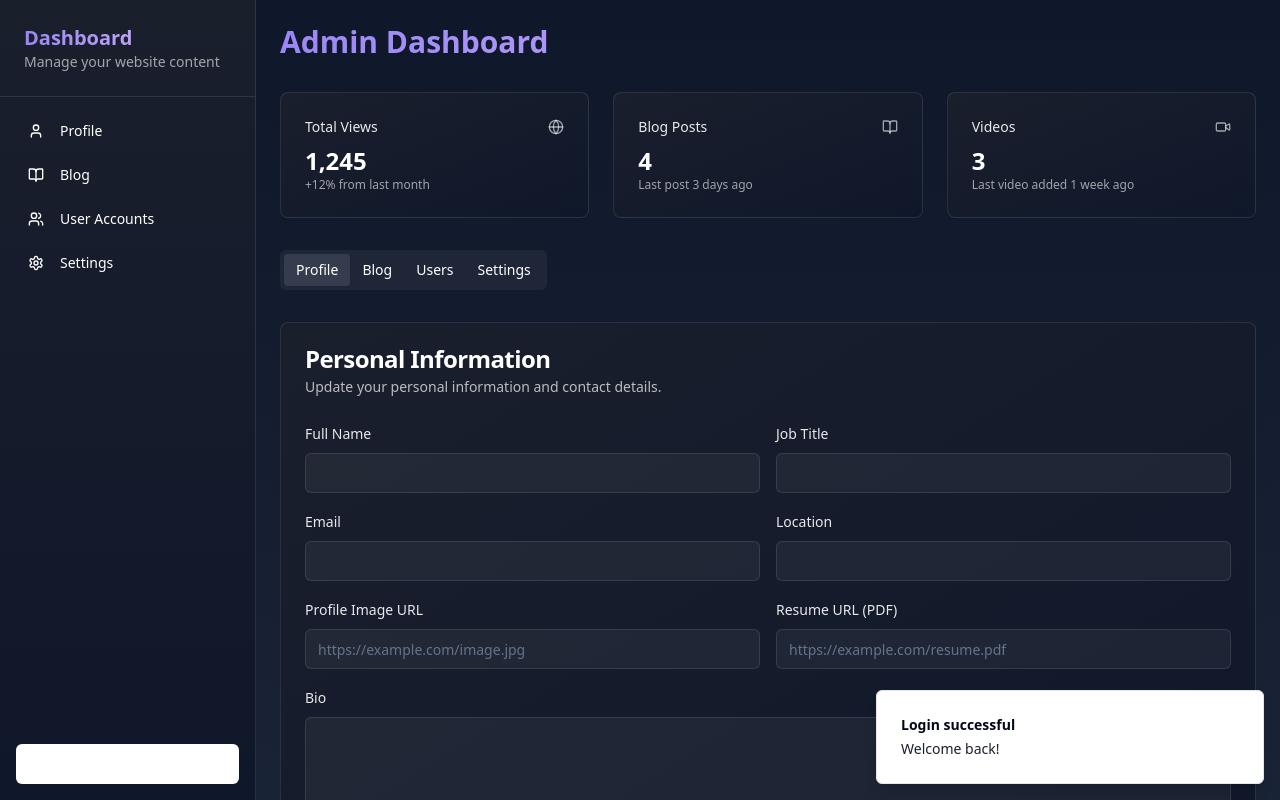
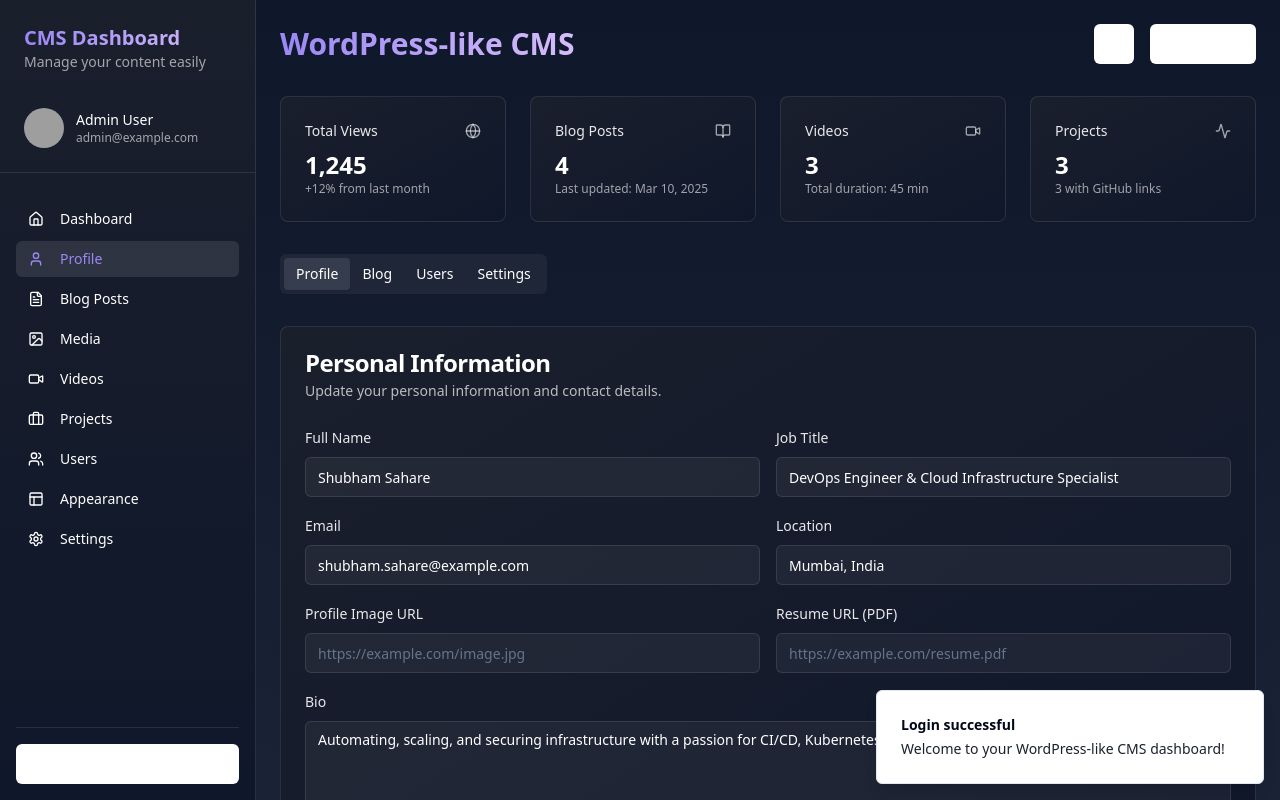
Before and after one commit to shubham1-618/stellar-resume-blueprint, a React (Vite) app: page /admin in a window 1280 px wide. Both pictures are taken after typing "name@example.com", "Sample123" into the empty fields and a click on the button "Login". Shown: the top 800 px of the page. Built offline with nearby package versions, Linux system fonts and the light colour scheme; grey boxes are pictures that could not be loaded.

Commit message:
feat: Improve admin dashboard
Implement improvements to the admin dashboard to manage content and settings.

```diff
--- a/src/components/admin/Header.tsx
+++ b/src/components/admin/Header.tsx
@@ -2,17 +2,59 @@
 import React from 'react';
 import { Button } from "@/components/ui/button";
 import { Card, CardContent } from "@/components/ui/card";
-import { Globe, BookOpen, Video } from "lucide-react";
+import { DropdownMenu, DropdownMenuContent, DropdownMenuItem, DropdownMenuTrigger } from "@/components/ui/dropdown-menu";
+import { Bell, Globe, BookOpen, Video, ChevronDown, Eye, Calendar, Activity } from "lucide-react";
 import { useSiteData } from "@/context/SiteDataContext";
 
 export const Header = () => {
   const { siteData } = useSiteData();
 
+  const getLastUpdatedDate = () => {
+    if (siteData.blogPosts.length === 0) return "No posts yet";
+
+    // Sort posts by date and get the most recent
+    const dates = siteData.blogPosts.map(post => new Date(post.date)).sort((a, b) => b.getTime() - a.getTime());
+
+    if (dates.length > 0) {
+      const mostRecent = dates[0];
+      return mostRecent.toLocaleDateString('en-US', { year: 'numeric', month: 'short', day: 'numeric' });
+    }
+
+    return "No posts yet";
+  };
+
   return (
     <>
-      <h1 className="text-3xl font-bold mb-8 bg-clip-text text-transparent bg-gradient-to-r from-[#9b87f5] to-[#D6BCFA]">Admin Dashboard</h1>
+      <div className="flex justify-between items-center mb-8">
+        <h1 className="text-3xl font-bold bg-clip-text text-transparent bg-gradient-to-r from-[#9b87f5] to-[#D6BCFA]">WordPress-like CMS</h1>
 
-      <div className="grid grid-cols-1 md:grid-cols-3 gap-6 mb-8">
+        <div className="flex items-center gap-4">
+          <Button variant="outline" size="icon" className="border-white/10 text-white hover:bg-white/10">
+            <Bell className="h-4 w-4" />
+          </Button>
+
+          <DropdownMenu>
+            <DropdownMenuTrigger asChild>
+              <Button variant="outline" className="border-white/10 text-white hover:bg-white/10 gap-2">
+                Actions <ChevronDown className="h-4 w-4" />
+              </Button>
+            </DropdownMenuTrigger>
+            <DropdownMenuContent className="bg-[#1A1F2C] text-white border border-white/10">
+              <DropdownMenuItem className="hover:bg-white/10 cursor-pointer">
+                <Eye className="mr-2 h-4 w-4" /> View Site
+              </DropdownMenuItem>
+              <DropdownMenuItem className="hover:bg-white/10 cursor-pointer">
+                <Calendar className="mr-2 h-4 w-4" /> Schedule Post
+              </DropdownMenuItem>
+              <DropdownMenuItem className="hover:bg-white/10 cursor-pointer">
+                <Activity className="mr-2 h-4 w-4" /> View Analytics
+              </DropdownMenuItem>
+            </DropdownMenuContent>
+          </DropdownMenu>
+        </div>
+      </div>
+
+      <div className="grid grid-cols-1 md:grid-cols-4 gap-6 mb-8">
         <Card className="bg-gradient-to-br from-[#1A1F2C] to-[#0F172A] border border-white/10 text-white">
           <CardContent className="pt-6">
             <div className="flex flex-row items-center justify-between space-y-0 pb-2">
@@ -23,6 +65,7 @@ export const Header = () => {
             <p className="text-xs text-white/60">+12% from last month</p>
           </CardContent>
         </Card>
+
         <Card className="bg-gradient-to-br from-[#1A1F2C] to-[#0F172A] border border-white/10 text-white">
           <CardContent className="pt-6">
             <div className="flex flex-row items-center justify-between space-y-0 pb-2">
@@ -30,9 +73,10 @@ export const Header = () => {
               <BookOpen className="h-4 w-4 text-white/60" />
             </div>
             <div className="text-2xl font-bold">{siteData.blogPosts.length}</div>
-            <p className="text-xs text-white/60">Last post 3 days ago</p>
+            <p className="text-xs text-white/60">Last updated: {getLastUpdatedDate()}</p>
           </CardContent>
         </Card>
+
         <Card className="bg-gradient-to-br from-[#1A1F2C] to-[#0F172A] border border-white/10 text-white">
           <CardContent className="pt-6">
             <div className="flex flex-row items-center justify-between space-y-0 pb-2">
@@ -40,7 +84,18 @@ export const Header = () => {
               <Video className="h-4 w-4 text-white/60" />
             </div>
             <div className="text-2xl font-bold">{siteData.videos.length}</div>
-            <p className="text-xs text-white/60">Last video added 1 week ago</p>
+            <p className="text-xs text-white/60">Total duration: 45 min</p>
+          </CardContent>
+        </Card>
+
+        <Card className="bg-gradient-to-br from-[#1A1F2C] to-[#0F172A] border border-white/10 text-white">
+          <CardContent className="pt-6">
+            <div className="flex flex-row items-center justify-between space-y-0 pb-2">
+              <p className="text-sm font-medium text-white/90">Projects</p>
+              <Activity className="h-4 w-4 text-white/60" />
+            </div>
+            <div className="text-2xl font-bold">{siteData.projects.length}</div>
+            <p className="text-xs text-white/60">{siteData.projects.filter(p => p.githubUrl).length} with GitHub links</p>
           </CardContent>
         </Card>
       </div>
--- a/src/components/admin/Sidebar.tsx
+++ b/src/components/admin/Sidebar.tsx
@@ -2,66 +2,99 @@
 import React from 'react';
 import { Button } from "@/components/ui/button";
 import { Separator } from "@/components/ui/separator";
-import { User, BookOpen, Users, Settings } from "lucide-react";
+import { Avatar, AvatarFallback, AvatarImage } from "@/components/ui/avatar";
+import {
+  User,
+  BookOpen,
+  Users,
+  Settings,
+  Home,
+  FileText,
+  Image,
+  Video,
+  Layout,
+  PenTool,
+  Briefcase,
+  LogOut
+} from "lucide-react";
 import { useToast } from "@/hooks/use-toast";
 
 interface SidebarProps {
   onSectionChange: (section: string) => void;
   onLogout: () => void;
+  activeSection?: string;
 }
 
-export const Sidebar = ({ onSectionChange, onLogout }: SidebarProps) => {
+export const Sidebar = ({ onSectionChange, onLogout, activeSection = 'profile' }: SidebarProps) => {
+  const { toast } = useToast();
+
+  const menuItems = [
+    { id: 'dashboard', label: 'Dashboard', icon: Home },
+    { id: 'profile', label: 'Profile', icon: User },
+    { id: 'blog', label: 'Blog Posts', icon: FileText },
+    { id: 'media', label: 'Media', icon: Image },
+    { id: 'videos', label: 'Videos', icon: Video },
+    { id: 'projects', label: 'Projects', icon: Briefcase },
+    { id: 'users', label: 'Users', icon: Users },
+    { id: 'appearance', label: 'Appearance', icon: Layout },
+    { id: 'settings', label: 'Settings', icon: Settings },
+  ];
+
+  const handleNav = (section: string) => {
+    onSectionChange(section);
+    toast({
+      title: `Navigating to ${section}`,
+      description: `You are now viewing the ${section} section`,
+    });
+  };
+
   return (
     <div className="hidden md:flex w-64 flex-col fixed inset-y-0 border-r border-white/10 bg-gradient-to-b from-[#1A1F2C] to-[#0F172A]">
       <div className="px-6 py-6">
-        <h2 className="text-xl font-bold bg-clip-text text-transparent bg-gradient-to-r from-[#9b87f5] to-[#D6BCFA]">Dashboard</h2>
-        <p className="text-sm text-white/60">Manage your website content</p>
+        <h2 className="text-xl font-bold bg-clip-text text-transparent bg-gradient-to-r from-[#9b87f5] to-[#D6BCFA]">CMS Dashboard</h2>
+        <p className="text-sm text-white/60">Manage your content easily</p>
       </div>
-      <Separator className="bg-white/10" />
-      <nav className="flex-1 p-4 space-y-2">
-        <Button
-          variant="ghost"
-          className="w-full justify-start text-white hover:bg-white/10"
-          size="sm"
-          onClick={() => onSectionChange('profile')}
-        >
-          <User className="mr-2 h-4 w-4" />
-          Profile
-        </Button>
-        <Button
-          variant="ghost"
-          className="w-full justify-start text-white hover:bg-white/10"
-          size="sm"
-          onClick={() => onSectionChange('blog')}
-        >
-          <BookOpen className="mr-2 h-4 w-4" />
-          Blog
-        </Button>
-        <Button
-          variant="ghost"
-          className="w-full justify-start text-white hover:bg-white/10"
-          size="sm"
-          onClick={() => onSectionChange('users')}
-        >
-          <Users className="mr-2 h-4 w-4" />
-          User Accounts
-        </Button>
-        <Button
-          variant="ghost"
-          className="w-full justify-start text-white hover:bg-white/10"
-          size="sm"
-          onClick={() => onSectionChange('settings')}
-        >
-          <Settings className="mr-2 h-4 w-4" />
-          Settings
-        </Button>
+
+      <div className="px-6 py-3">
+        <div className="flex items-center space-x-3">
+          <Avatar>
+            <AvatarImage src="https://github.com/shadcn.png" />
+            <AvatarFallback>AD</AvatarFallback>
+          </Avatar>
+          <div>
+            <p className="text-sm font-medium text-white">Admin User</p>
+            <p className="text-xs text-white/60">admin@example.com</p>
+          </div>
+        </div>
+      </div>
+
+      <Separator className="bg-white/10 my-3" />
+
+      <nav className="flex-1 p-4 space-y-1">
+        {menuItems.map((item) => (
+          <Button
+            key={item.id}
+            variant="ghost"
+            className={`w-full justify-start text-white hover:bg-white/10 ${
+              activeSection === item.id ? 'bg-white/10 text-[#9b87f5]' : ''
+            }`}
+            size="sm"
+            onClick={() => handleNav(item.id)}
+          >
+            <item.icon className="mr-2 h-4 w-4" />
+            {item.label}
+          </Button>
+        ))}
       </nav>
+
       <div className="p-4 mt-auto">
+        <Separator className="bg-white/10 mb-4" />
         <Button
           variant="outline"
           className="w-full border-white/10 text-white hover:bg-white/10"
           onClick={onLogout}
         >
+          <LogOut className="mr-2 h-4 w-4" />
           Logout
         </Button>
       </div>
--- a/src/pages/Admin.tsx
+++ b/src/pages/Admin.tsx
@@ -1,4 +1,5 @@
-import React, { useState } from "react";
+
+import React, { useState, useEffect } from "react";
 import { useToast } from "@/hooks/use-toast";
 import { Tabs, TabsContent, TabsList, TabsTrigger } from "@/components/ui/tabs";
 import { AuthForm } from "@/components/admin/auth/AuthForm";
@@ -14,9 +15,10 @@ import { useSiteData } from "@/context/SiteDataContext";
 
 const Admin = () => {
   const { toast } = useToast();
-  const { siteData } = useSiteData();
+  const { siteData, addBlogPost, updateBlogPost, deleteBlogPost, updatePersonalInfo, updateSiteSettings } = useSiteData();
   const [authMode, setAuthMode] = useState<"login" | "register">("login");
   const [isAuthenticated, setIsAuthenticated] = useState(false);
+  const [activeSection, setActiveSection] = useState('profile');
 
   // Add back the formData state that's still being used
   const [formData, setFormData] = useState({
@@ -61,6 +63,27 @@ const Admin = () => {
   const [whatsappLink, setWhatsappLink] = useState("");
   const [showWhatsappSection, setShowWhatsappSection] = useState(false);
 
+  // Load initial values from siteData
+  useEffect(() => {
+    if (siteData) {
+      setName(siteData.personalInfo.name || "");
+      setJobTitle(siteData.personalInfo.jobTitle || "");
+      setPersonalEmail(siteData.personalInfo.email || "");
+      setLocation(siteData.personalInfo.location || "");
+      setProfileImageUrl(siteData.personalInfo.profileImageUrl || "");
+      setResumeUrl(siteData.personalInfo.resumeUrl || "");
+      setBio(siteData.personalInfo.bio || "");
+      setSkills(siteData.personalInfo.skills || []);
+
+      setSiteTitle(siteData.siteSettings.siteTitle || "");
+      setSiteDescription(siteData.siteSettings.siteDescription || "");
+      setHeroVideoUrl(siteData.siteSettings.heroVideoUrl || "");
+      setSeoKeywords(siteData.siteSettings.seoKeywords || "");
+      setWhatsappLink(siteData.siteSettings.whatsappLink || "");
+      setShowWhatsappSection(siteData.siteSettings.showWhatsappSection || false);
+    }
+  }, [siteData]);
+
   const handleInputChange = (field: string, value: string) => {
     setFormData(prev => ({ ...prev, [field]: value }));
   };
@@ -70,7 +93,7 @@ const Admin = () => {
     setIsAuthenticated(true);
     toast({
       title: "Login successful",
-      description: "Welcome back!",
+      description: "Welcome to your WordPress-like CMS dashboard!",
     });
   };
 
@@ -101,6 +124,17 @@ const Admin = () => {
 
   // Profile handlers
   const handleSavePersonalInfo = () => {
+    updatePersonalInfo({
+      name,
+      jobTitle,
+      email: personalEmail,
+      location,
+      profileImageUrl,
+      resumeUrl,
+      bio,
+      skills
+    });
+
     toast({
       title: "Changes saved",
       description: "Your profile information has been updated",
@@ -138,6 +172,21 @@ const Admin = () => {
   };
 
   const handleSaveBlog = () => {
+    const blogData = {
+      title: newBlogTitle,
+      excerpt: newBlogExcerpt,
+      content: newBlogContent,
+      date: newBlogDate || new Date().toISOString().split('T')[0],
+      category: newBlogCategory || "Uncategorized",
+      status: newBlogStatus
+    };
+
+    if (editingBlogId) {
+      updateBlogPost(parseInt(editingBlogId), blogData);
+    } else {
+      addBlogPost(blogData);
+    }
+
     toast({
       title: editingBlogId ? "Blog updated" : "Blog created",
       description: editingBlogId
@@ -162,22 +211,34 @@ const Admin = () => {
   };
 
   const handleDeleteBlog = (id: string) => {
+    deleteBlogPost(parseInt(id));
     toast({
       title: "Blog deleted",
       description: "The blog post has been deleted",
     });
   };
 
-  const handleBlogStatusChange = (id: string, status: "Published" | "Draft") => {
+  const handleBlogStatusChange = (id: string, newStatus: "Published" | "Draft") => {
+    updateBlogPost(parseInt(id), { status: newStatus });
     toast({
-      title: `Blog ${status === "Published" ? "published" : "unpublished"}`,
-      description: `The blog post status is now ${status}`,
+      title: `Blog ${newStatus === "Published" ? "published" : "unpublished"}`,
+      description: `The blog post status is now ${newStatus}`,
     });
   };
 
   // User management handlers
   const handleAddUser = (e: React.FormEvent) => {
     e.preventDefault();
+    // In a real app, this would call an API to add a user
+    // For now we'll just update the local state
+    const newUser = {
+      id: Date.now().toString(),
+      name: newUserName,
+      email: newUserEmail,
+      role: newUserRole
+    };
+    setUsers([...users, newUser]);
+
     toast({
       title: "User added",
       description: `${newUserName} has been added as a ${newUserRole}`,
@@ -189,6 +250,7 @@ const Admin = () => {
   };
 
   const handleDeleteUser = (id: string) => {
+    setUsers(users.filter(user => user.id !== id));
     toast({
       title: "User deleted",
       description: "The user has been deleted",
@@ -197,10 +259,36 @@ const Admin = () => {
 
   // Settings handlers
   const handleSaveSettings = () => {
+    updateSiteSettings({
+      siteTitle,
+      siteDescription,
+      seoKeywords,
+      whatsappLink,
+      showWhatsappSection,
+      heroVideoUrl
+    });
+
     toast({
       title: "Settings saved",
       description: "Your site settings have been updated",
     });
+  };
+
+  const handleSectionChange = (section: string) => {
+    setActiveSection(section);
+
+    // Map section to tab if needed
+    let tabValue = section;
+    if (section === 'dashboard') tabValue = 'profile';
+    if (section === 'appearance' || section === 'media' || section === 'videos' || section === 'projects') {
+      tabValue = 'settings';
+    }
+
+    // This will work if the sections align with the tab values
+    const tabElement = document.querySelector(`[data-state="inactive"][data-value="${tabValue}"]`) as HTMLElement;
+    if (tabElement) {
+      tabElement.click();
+    }
   };
 
   if (!isAuthenticated) {
@@ -219,8 +307,9 @@ const Admin = () => {
     <div className="min-h-screen bg-gradient-to-b from-[#0F172A] to-[#1E293B] text-white">
       <div className="flex">
         <Sidebar
-          onSectionChange={(section) => document.getElementById(section)?.scrollIntoView({ behavior: 'smooth' })}
+          onSectionChange={handleSectionChange}
           onLogout={handleLogout}
+          activeSection={activeSection}
         />
 
         <main className="flex-1 md:ml-64 p-6">
@@ -502,7 +591,7 @@ const Admin = () => {
                                 variant="outline"
                                 size="sm"
                                 className="border-amber-500/30 text-amber-400 hover:bg-amber-500/10"
-                                onClick={() => handleBlogStatusChange(post.id.toString(), post.status === "Published" ? "Draft" : "Published")}
+                                onClick={() => handleBlogStatusChange(post.id.toString(), "Draft")}
                               >
                                 Unpublish
                               </Button>
@@ -511,7 +600,7 @@ const Admin = () => {
                                 variant="outline"
                                 size="sm"
                                 className="border-green-500/30 text-green-400 hover:bg-green-500/10"
-                                onClick={() => handleBlogStatusChange(post.id.toString(), post.status === "Published" ? "Draft" : "Published")}
+                                onClick={() => handleBlogStatusChange(post.id.toString(), "Published")}
                               >
                                 Publish
                               </Button>
```
